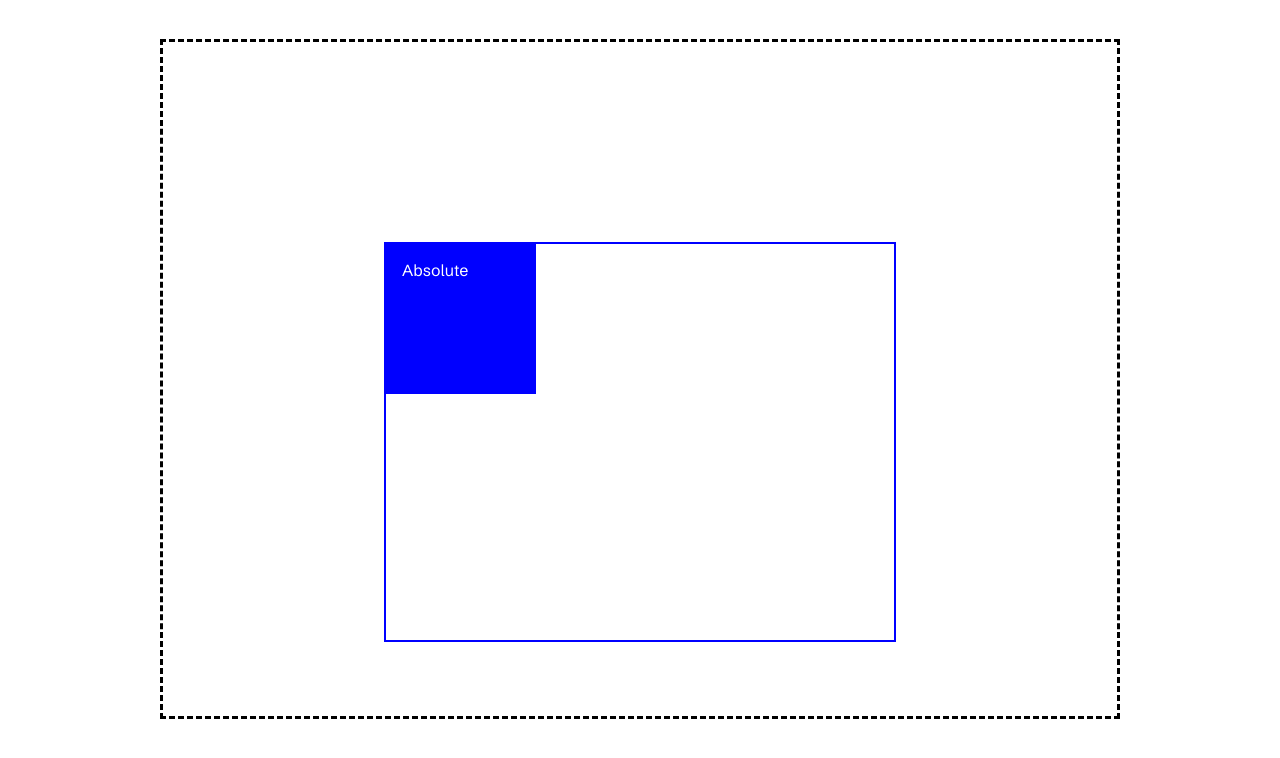
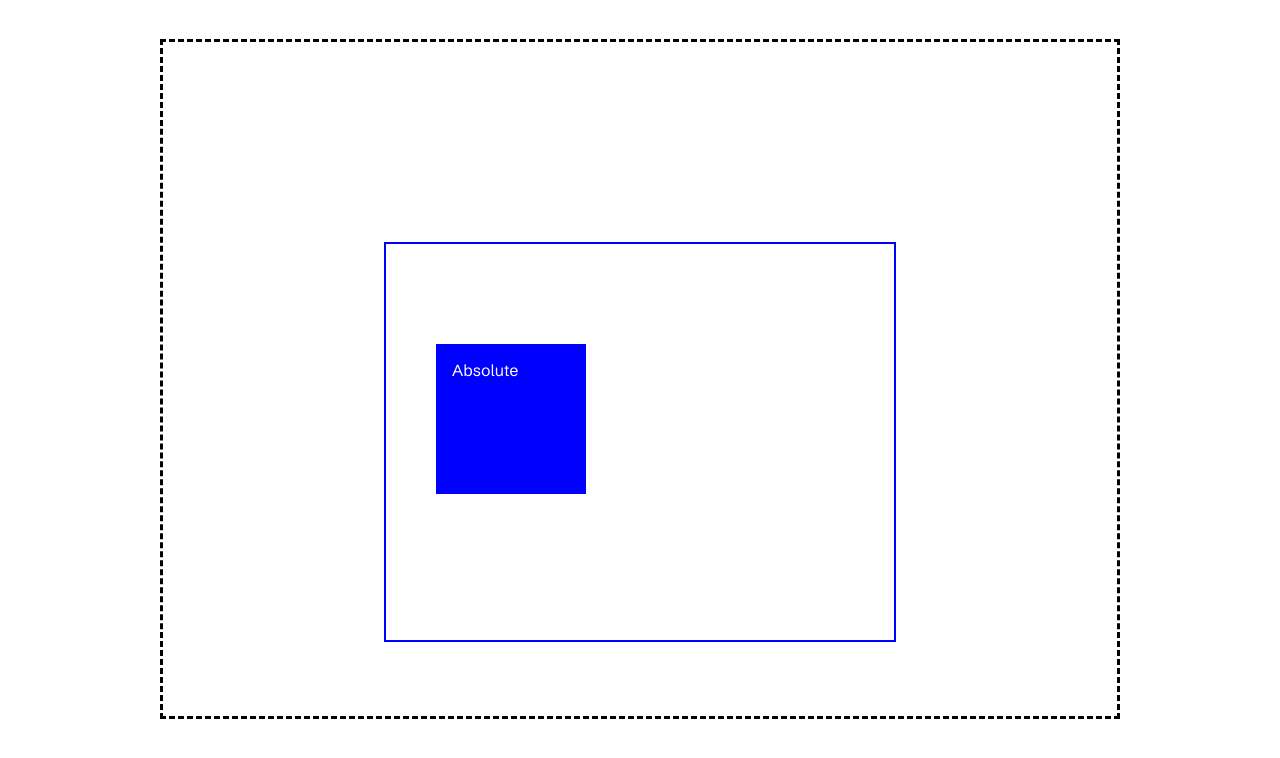
Before and after one commit to adrianhelllo/css_positions, a plain HTML site: page index.html in a window 1280 px wide. Shown: the part 42-800 px from the top of the page. Drawn offline with Linux system fonts and the light colour scheme.

Commit message:
top: how far away it is from the top
left: how far it is from the left border of the container

```diff
--- a/style.css
+++ b/style.css
@@ -39,6 +39,6 @@ body {
 .absolute {
     background-color: #00f;
     position: absolute; /* default for all elements */
-    top: 0;
-    left: 0; /* without a relative parent container, the element takes the browser window as reference. */
+    top: 100px;
+    left: 50px; /* without a relative parent container, the element takes the browser window as reference. */
 }
```
